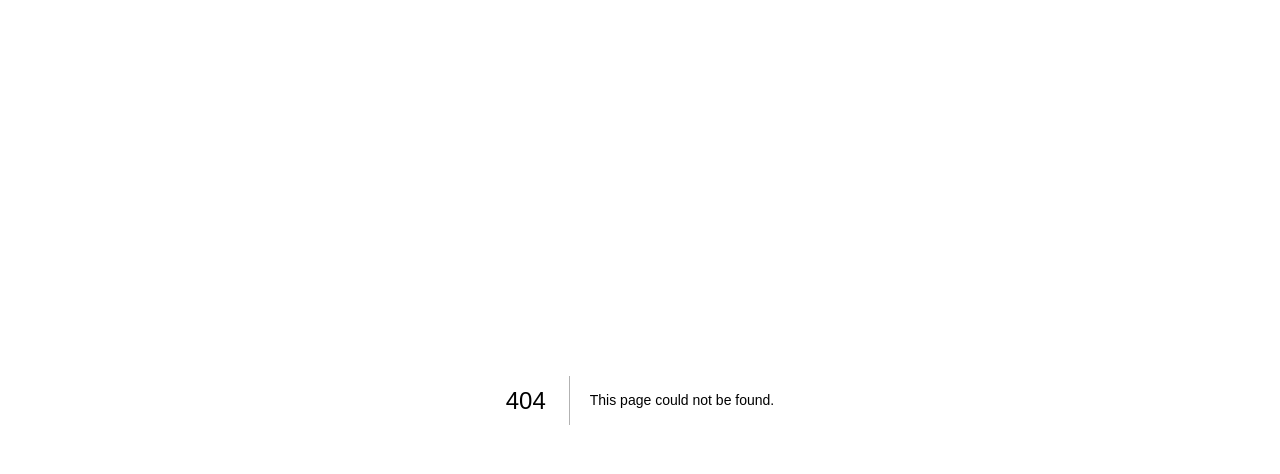
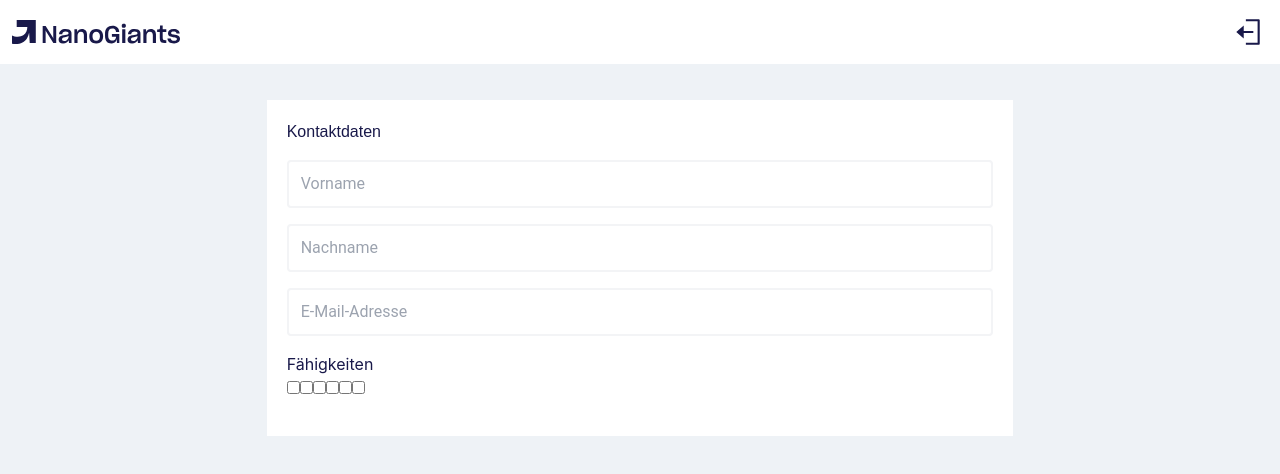
Before and after one commit to RichardMEN11/employeemanagement, a Next.js app in the folder frontend/: page /dashboard/add in a window 1280 px wide. Before the commit this address had no page. Shown: the top 474 px of the page. Built offline with nearby package versions, Linux system fonts and the light colour scheme.

Commit message:
add dashboard pages

```diff
--- a/frontend/components/layout.js
+++ b/frontend/components/layout.js
@@ -3,13 +3,13 @@ import Logout from '../assets/Icon.svg';
 
 const Layout = ({ children }) => {
   return (
-    <>
+    <div>
       <nav className="container p-3 bg-white flex justify-between items-center shadow-sm">
         <Logo />
         <Logout />
       </nav>
       <main className="bg-microBlue h-screen">{children}</main>
-    </>
+    </div>
   );
 };
 
--- /dev/null
+++ b/frontend/pages/dashboard/add.js
@@ -0,0 +1,97 @@
+import Layout from '../../components/layout';
+import { useFormik } from 'formik';
+
+const validate = (values) => {
+  const errors = {};
+
+  if (!values.email) {
+    errors.email = 'Required';
+  } else if (!/^[A-Z0-9._%+-]+@[A-Z0-9.-]+\.[A-Z]{2,4}$/i.test(values.email)) {
+    errors.email = 'Invalid email address';
+  }
+
+  if (!values.password) {
+    errors.email = 'Required';
+  }
+  return errors;
+};
+
+const Add = () => {
+  const formik = useFormik({
+    initialValues: {
+      firstname: '',
+      lastname: '',
+      email: '',
+      skills: '',
+    },
+    validate,
+    onSubmit: (values) => {
+      login(values);
+    },
+  });
+  return (
+    <Layout>
+      <div className="container pt-7 flex justify-center w-7/12 mx-auto rounded">
+        <div className="w-full bg-white p-5 mt-2">
+          <h1 className="text-nanoBlue">Kontaktdaten</h1>
+          <form className="w-full mx-auto" onSubmit={formik.handleSubmit}>
+            <div className="my-4">
+              <input
+                type="firstname"
+                id="firstname"
+                name="firstname"
+                placeholder="Vorname"
+                value={formik.values.firstname}
+                onChange={formik.handleChange}
+                className="border-gray-100 border-2 rounded py-3 px-3 text-gray-700 leading-tight focus:outline-none focus:shadow-outline w-full"
+              />
+              {formik.errors.firstname ? (
+                <div className="text-giantRed">{formik.errors.firstname}</div>
+              ) : null}
+            </div>
+            <div className="my-4">
+              <input
+                type="lastname"
+                id="lastname"
+                name="lastname"
+                placeholder="Nachname"
+                value={formik.values.lastname}
+                onChange={formik.handleChange}
+                className="border-gray-100 border-2 rounded py-3 px-3 text-gray-700 leading-tight focus:outline-none focus:shadow-outline w-full"
+              />
+              {formik.errors.lastname ? (
+                <div className="text-giantRed">{formik.errors.lastname}</div>
+              ) : null}
+            </div>
+            <div className="my-4">
+              <input
+                type="email"
+                id="email"
+                name="email"
+                placeholder="E-Mail-Adresse"
+                value={formik.values.email}
+                onChange={formik.handleChange}
+                className="border-gray-100 border-2 rounded py-3 px-3 text-gray-700 leading-tight focus:outline-none focus:shadow-outline w-full"
+              />
+              {formik.errors.email ? (
+                <div className="text-giantRed">{formik.errors.email}</div>
+              ) : null}
+            </div>
+            <div className="my-4">
+              <label className="text-nanoBlue">Fähigkeiten</label>
+              <br />
+              <input type="checkbox" name="vuejs" id="vuejs" />
+              <input type="checkbox" name="react" id="react" />
+              <input type="checkbox" name="vuejs" id="vuejs" />
+              <input type="checkbox" name="vuejs" id="vuejs" />
+              <input type="checkbox" name="vuejs" id="vuejs" />
+              <input type="checkbox" name="vuejs" id="vuejs" />
+            </div>
+          </form>
+        </div>
+      </div>
+    </Layout>
+  );
+};
+
+export default Add;
--- /dev/null
+++ b/frontend/pages/dashboard/index.js
@@ -0,0 +1,58 @@
+import Layout from '../../components/layout';
+import NoEmployeesCard from '../../components/NoEmployeesCard';
+import Pen from '../../assets/Pen.svg';
+import Link from 'next/link';
+
+const Index = ({ children }) => {
+  const data = [];
+  return (
+    <Layout>
+      {data.length > 1 ? (
+        <div className="container py-7 flex justify-center mx-auto">
+          <NoEmployeesCard />
+        </div>
+      ) : (
+        <>
+          <div className="container pt-7 flex justify-center w-7/12 mx-auto rounded">
+            <div className="w-full">
+              <h3 className="uppercase text-nanoBlue">Mitarbeiter</h3>
+              <div className="w-full bg-white text-center py-5 mt-2">
+                <a href="/dashboard/add" className="text-giantRed">
+                  &#65291; Neuen Mitarbeiter anlegen
+                </a>
+              </div>
+            </div>
+          </div>
+          <div className="container w-7/12 mx-auto rounded">
+            <div className="w-full">
+              <div className="w-full bg-white p-5 mt-2">
+                <div className="text-nanoBlue flex justify-between items-center">
+                  <div>
+                    <h2 className="text-lg font-bold">Hans Peter</h2>
+                    <p>email@domain.com</p>
+                  </div>
+                  <button className="bg-slowGrey p-3 rounded">
+                    <Pen></Pen>
+                  </button>
+                </div>
+                <div className="flex w-full space-x-2 mt-5">
+                  <div className="bg-nanoBlue text-white rounded py-1 px-2">
+                    React
+                  </div>
+                  <div className="bg-nanoBlue text-white rounded py-1 px-2">
+                    Angular
+                  </div>
+                  <div className="bg-nanoBlue text-white rounded py-1 px-2">
+                    Nest.js
+                  </div>
+                </div>
+              </div>
+            </div>
+          </div>
+        </>
+      )}
+    </Layout>
+  );
+};
+
+export default Index;
--- a/frontend/pages/index.js
+++ b/frontend/pages/index.js
@@ -1,25 +1,92 @@
 import Link from 'next/link';
+import { useFormik } from 'formik';
+import { useRouter } from 'next/router';
+import axios from 'axios';
+import { useState } from 'react';
+
+const validate = (values) => {
+  const errors = {};
+
+  if (!values.email) {
+    errors.email = 'Required';
+  } else if (!/^[A-Z0-9._%+-]+@[A-Z0-9.-]+\.[A-Z]{2,4}$/i.test(values.email)) {
+    errors.email = 'Invalid email address';
+  }
+
+  if (!values.password) {
+    errors.email = 'Required';
+  }
+  return errors;
+};
 
 export default function Home() {
+  const [error, setError] = useState(false);
+  const router = useRouter();
+  const formik = useFormik({
+    initialValues: {
+      email: '',
+      password: '',
+    },
+    validate,
+    onSubmit: (values) => {
+      login(values);
+    },
+  });
+
+  const login = async (values) => {
+    const resp = await axios.post('http://localhost:3000/auth/login', values);
+    if (resp.status === 201) {
+      router.push('/dashboard');
+    } else if (resp.status === 404) {
+      setError(true);
+    }
+  };
   return (
     <div className="container w-screen h-screen flex justify-center items-center">
       <section className="flex-row">
         <h1 className="text-4xl text-center mb-10 text-nanoBlue">Willkommen</h1>
-        <form>
+        {error ? (
+          <div className="text-giantRed">
+            Fehler beim Login{' '}
+            <span role="img" aria-label="emoji">
+              😶
+            </span>
+            . Probiere es später erneut.
+          </div>
+        ) : null}
+        <form className="w-80 mx-auto" onSubmit={formik.handleSubmit}>
+          <div className="my-4">
             <input
               type="email"
+              id="email"
+              name="email"
               placeholder="E-Mail-Adresse"
-            className="border-gray-100 border-2 rounded py-3 px-3 text-gray-700 leading-tight focus:outline-none focus:shadow-outline w-full my-4"
+              value={formik.values.email}
+              onChange={formik.handleChange}
+              className="border-gray-100 border-2 rounded py-3 px-3 text-gray-700 leading-tight focus:outline-none focus:shadow-outline w-full"
             />
+            {formik.errors.email ? (
+              <div className="text-giantRed">{formik.errors.email}</div>
+            ) : null}
+          </div>
+          <div className="my-4">
             <input
               type="password"
+              id="password"
+              name="password"
+              value={formik.values.password}
+              onChange={formik.handleChange}
               placeholder="Passwort"
-            className="border-gray-100 border-2 rounded py-3 px-3 text-gray-700 leading-tight focus:outline-none focus:shadow-outline w-full my-4"
+              className="border-gray-100 border-2 rounded py-3 px-3 text-gray-700 leading-tight focus:outline-none focus:shadow-outline w-full"
             />
+            {formik.errors.password ? (
+              <div className="text-giantRed">{formik.errors.password}</div>
+            ) : null}
+          </div>
           <input
             type="submit"
             value="Einloggen"
-            class="bg-giantRed text-white w-full py-3 px-3 rounded mt-7 pointer"
+            className="bg-giantRed text-white w-full py-3 px-3 rounded mt-7 pointer"
           />
         </form>
         <div className="flex-row text-center justify-center items-center mt-20 text-nanoBlue">
--- a/frontend/styles/globals.css
+++ b/frontend/styles/globals.css
@@ -28,7 +28,8 @@ h4,
 h5,
 input[type='submit'],
 p,
-a {
+a,
+button {
   font-family: roc-grotesk, sans-serif;
   font-weight: 500;
   font-style: normal;
```
Also changed, not shown: frontend/assets/Pen.svg (added). Lines whose indentation alone changed are shown as unchanged.
